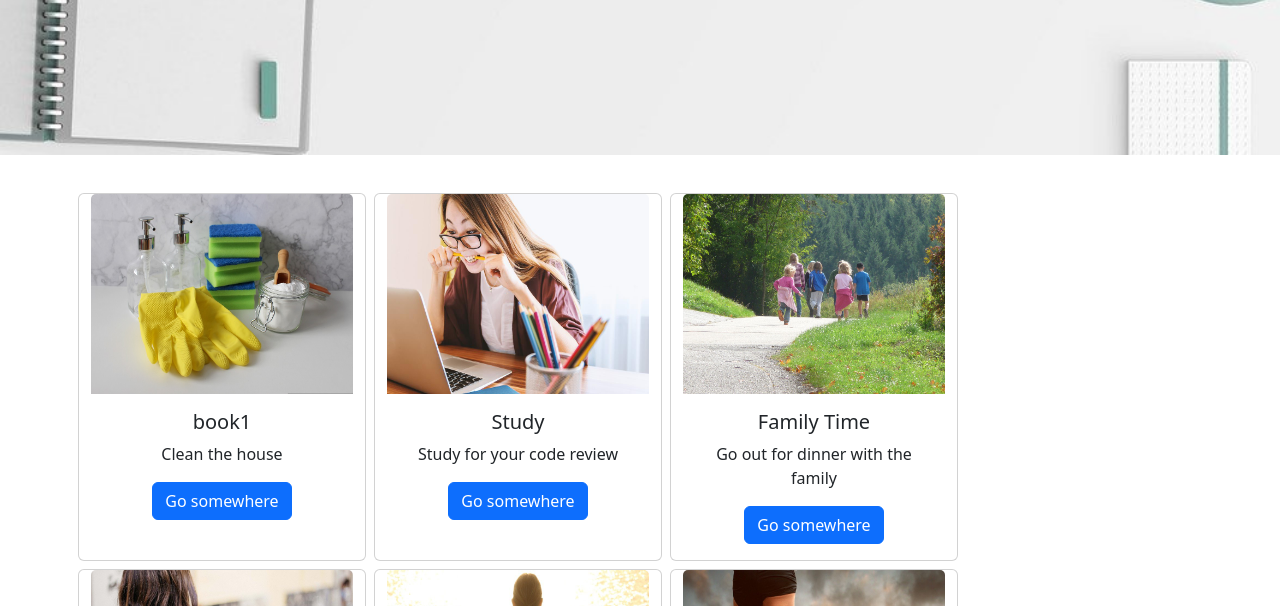
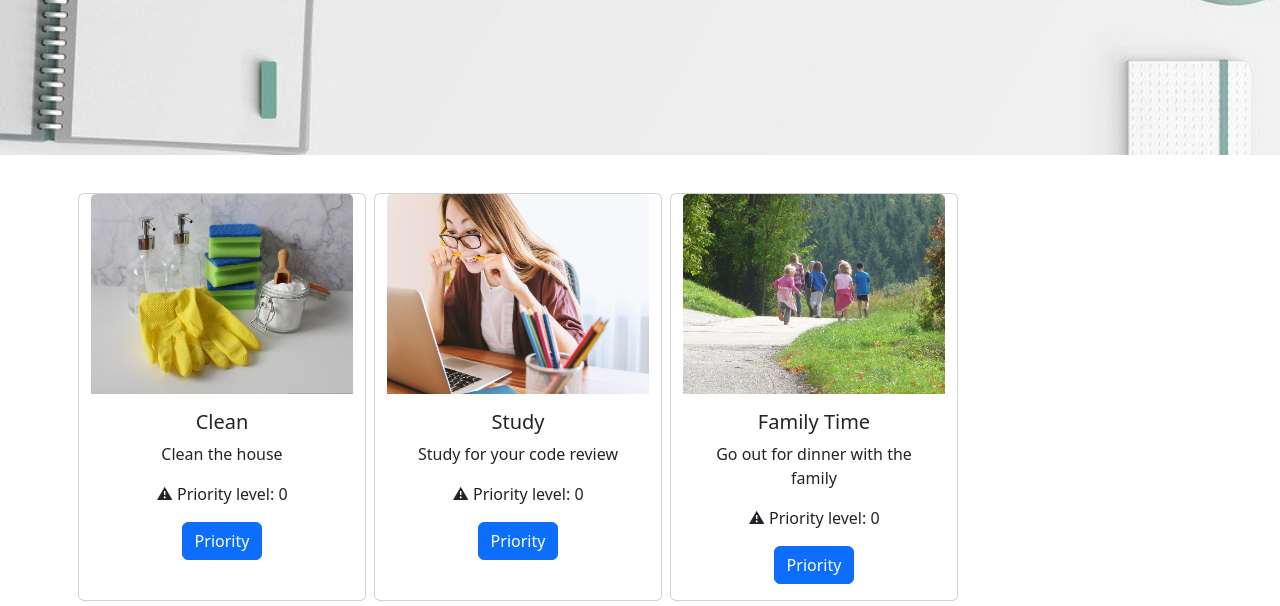
Before and after one commit to eri-she/FE17-CR2-ErickaAngeles, a plain HTML site: page index.html in a window 1280 px wide. Shown: the part 301-907 px from the top of the page. Drawn offline with nearby package versions, Linux system fonts and the light colour scheme.

Commit message:
added event

```diff
--- a/css/style.css
+++ b/css/style.css
@@ -22,5 +22,5 @@
   margin-top: 30px;
 }
 .row {
-  margin-left: 10px;
+  margin-left: 0 auto;
 }
--- a/data.json
+++ b/data.json
@@ -1,32 +1,38 @@
 let taskList=`[
     {
-       "title":"book1",
+       "title":"Clean",
        "description":"Clean the house",
+       "importance":0,
         "image":"images/cleaning.jpeg"
 },
  {
         "title":"Study",
         "description":"Study for your code review",
+        "importance":0,
         "image":"images/study.jpeg"
 },
  {
         "title":"Family Time",
         "description":"Go out for dinner with  the family",
+        "importance":0,
         "image":"images/family.jpeg"
 },
  {
         "title":"Shopping",
         "description":"The winter is almost here and we don´t have winter clothes",
+        "importance":0,
         "image":"images/shopping.jpeg"
 },
  {
         "title":"Relax",
         "description":"Meditate to relax",
+        "importance":0,
         "image":"images/relax.jpeg"
 },
  {
         "title":"Run",
         "description":"Go for a run to keep your body fit",
+        "importance":0,
         "image":"images/run.jpeg"
 }
 
--- a/javaScript/script.js
+++ b/javaScript/script.js
@@ -8,7 +8,20 @@ for (let t of tasks) {
   <div class="card-body">
     <h5 class="card-title">${t.title}</h5>
     <p class="card-text">${t.description}</p>
-    <a href="#" class="btn btn-primary">Go somewhere</a>
+    <p class="card-text ">⚠︎ Priority level:<span class="priority">  ${t.importance}</span></p>
+    <button href="#" class="btn btn-primary">Priority</button>
   </div>
 </div>`;
 }
+
+let buttons = document.getElementsByClassName("btn");
+let priority = document.getElementsByClassName("priority");
+console.log(priority);
+
+for (let i = 0; i < buttons.length; i++) {
+  buttons[i].onclick = function () {
+    tasks[i].importance++;
+    document.getElementsByClassName("priority")[i].innerHTML =
+      tasks[i].importance;
+  };
+}
```
Also changed, not shown: index.html (+1 -1 lines).
